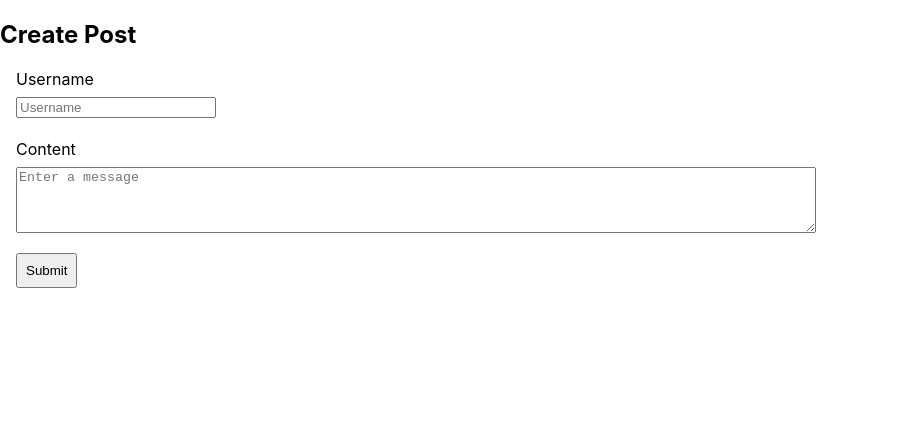
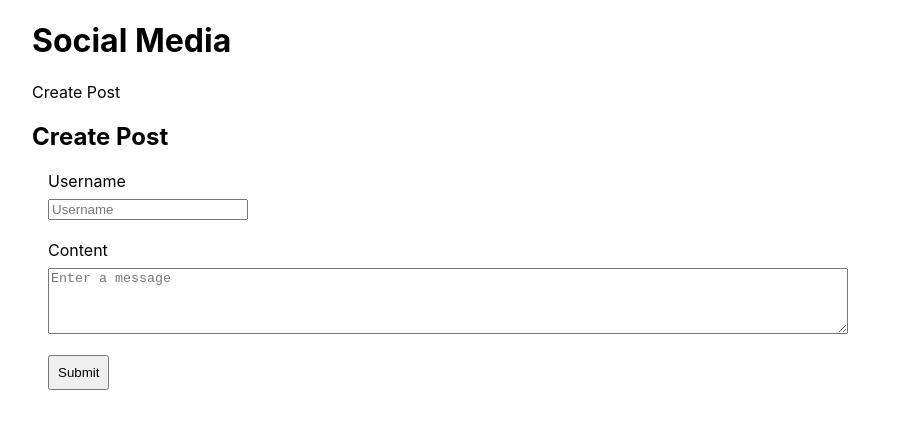
Before and after one commit to MackenzieJoyce/social-media, a Next.js app: page /add-post in a window 1280 px wide. Shown: the top 428 px of the page, without its empty margins (0-910 px from the left). Built offline with nearby package versions, Linux system fonts and the light colour scheme.

Commit message:
Created Layout that wraps around Component. Added a Head to make a title. Added the container class to the html tag.

```diff
--- /dev/null
+++ b/components/Layout.tsx
@@ -0,0 +1,22 @@
+import Head from 'next/head';
+import Header from '../components/Header';
+import styles from '../styles/Home.module.css';
+
+const Layout = ({ children }) => {
+  return (
+      <html className={styles.container}>
+      <Head>
+        <title>Git Talking</title>
+        <link rel="icon" href="/favicon.ico" />
+      </Head>
+
+      <header>
+        <Header />
+      </header>
+
+      <main>{children}</main>
+    </html>
+  );
+};
+
+export default Layout;
--- a/pages/_app.tsx
+++ b/pages/_app.tsx
@@ -1,6 +1,7 @@
 import '../styles/globals.css'
+import Layout from '../components/Layout';
 import type { AppProps } from 'next/app'
 
 export default function App({ Component, pageProps }: AppProps) {
-  return <Component {...pageProps} />
+  return <Layout><Component {...pageProps} /></Layout>
 }
```
Also changed, not shown: components/ExistingPosts.tsx (deleted, +0 -13 lines), components/PostMap.tsx (deleted, +0 -17 lines), pages/index.tsx (+10 -13 lines).
